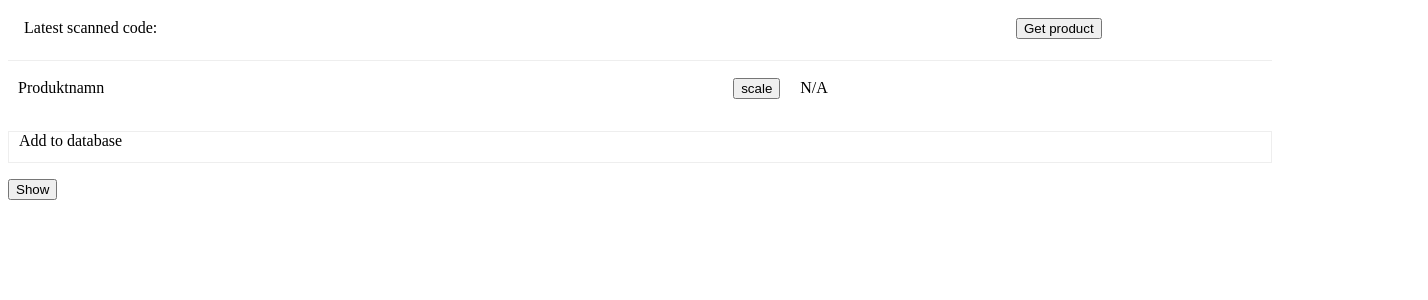
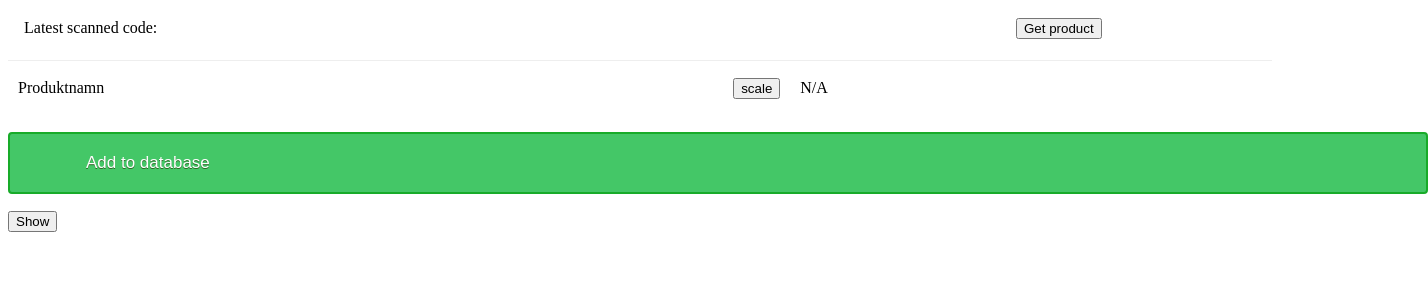
Before and after one commit to juliusedqvist/fridge_project, a Nuxt app in the folder frontend/: page / in a window 1280 px wide. Shown: the top 300 px of the page, 1428 px wide, since content can reach past the window. Built offline with nearby package versions, Linux system fonts and the light colour scheme.

Commit message:
fast-build

```diff
--- a/frontend/pages/scanner.vue
+++ b/frontend/pages/scanner.vue
@@ -172,10 +172,26 @@ div[ref="scannerContainer"] canvas {
 }
 
 .whole-button {
-  border: ridge 1px;
-  align-items: center;
-  justify-content: flex-start;
-  height: 30px;
-  padding: 0 10px;
+  background-color: #44c767;
+  border-radius: 4px;
+  border: 2px solid #18ab29;
+  display: inline-block;
+  cursor: pointer;
+  color: #ffffff;
+  font-family: Arial;
+  font-size: 17px;
+  padding: 19px 76px;
+  text-decoration: none;
+  text-shadow: 0px 1px 0px #2f6627;
+  width: 100%;
+}
+
+.whole-button:hover {
+  background-color: #5cbf2a;
+}
+
+.whole-button:active {
+  position: relative;
+  top: 1px;
 }
 </style>
```
